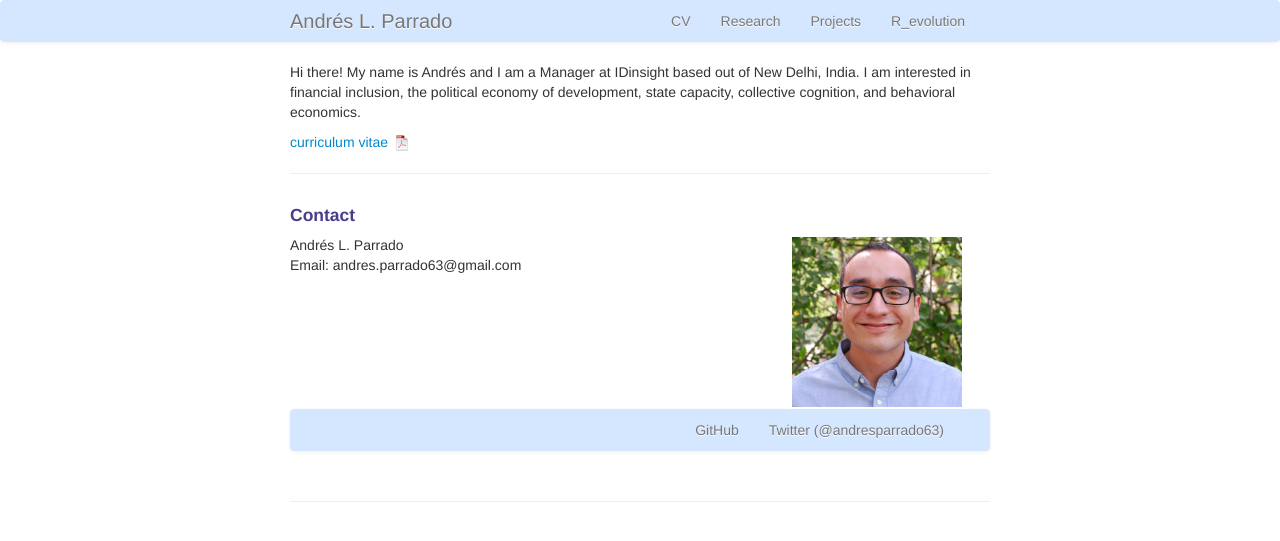
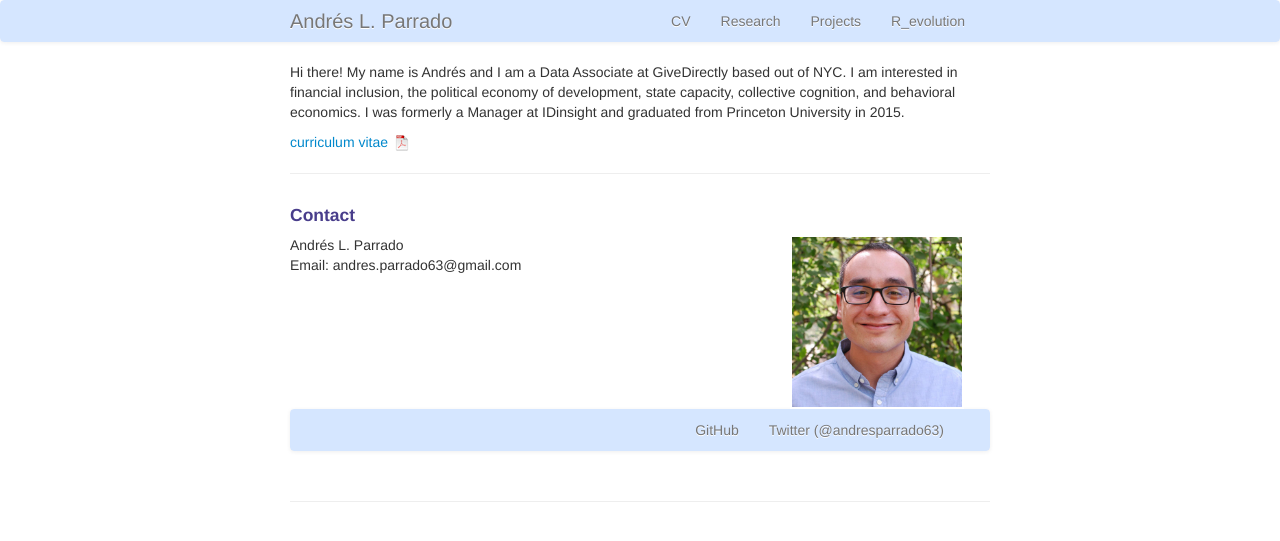
Before and after one commit to aparrado/aparrado.github.io, a Jekyll site: the page built from index.md, in a window 1280 px wide. Shown: the top 541 px of the page. Built offline with Jekyll 4.4.1, drawn with Linux system fonts in a browser that asks for light colours.

```diff
--- a/index.md
+++ b/index.md
@@ -5,7 +5,7 @@ description: Andrés L. Parrado is a Senior Associate at IDinsight.
 keywords: economics, research, political economy, collective cognition, behavioral economics, state capacity
 ---
 
-Hi there! My name is Andrés and I am a Manager at IDinsight based out of New Delhi, India. I am interested in financial inclusion, the political economy of development, state capacity, collective cognition, and behavioral economics.
+Hi there! My name is Andrés and I am a Data Associate at GiveDirectly based out of NYC. I am interested in financial inclusion, the political economy of development, state capacity, collective cognition, and behavioral economics. I was formerly a Manager at IDinsight and graduated from Princeton University in 2015.
 
 [curriculum vitae ![CV as pdf]({{ BASE_PATH }}/pages/icons16/pdf-icon.png)]({{ BASE_PATH }}/assets/CV.pdf)<br/>
 
```
Also changed, not shown: 1 other file.
